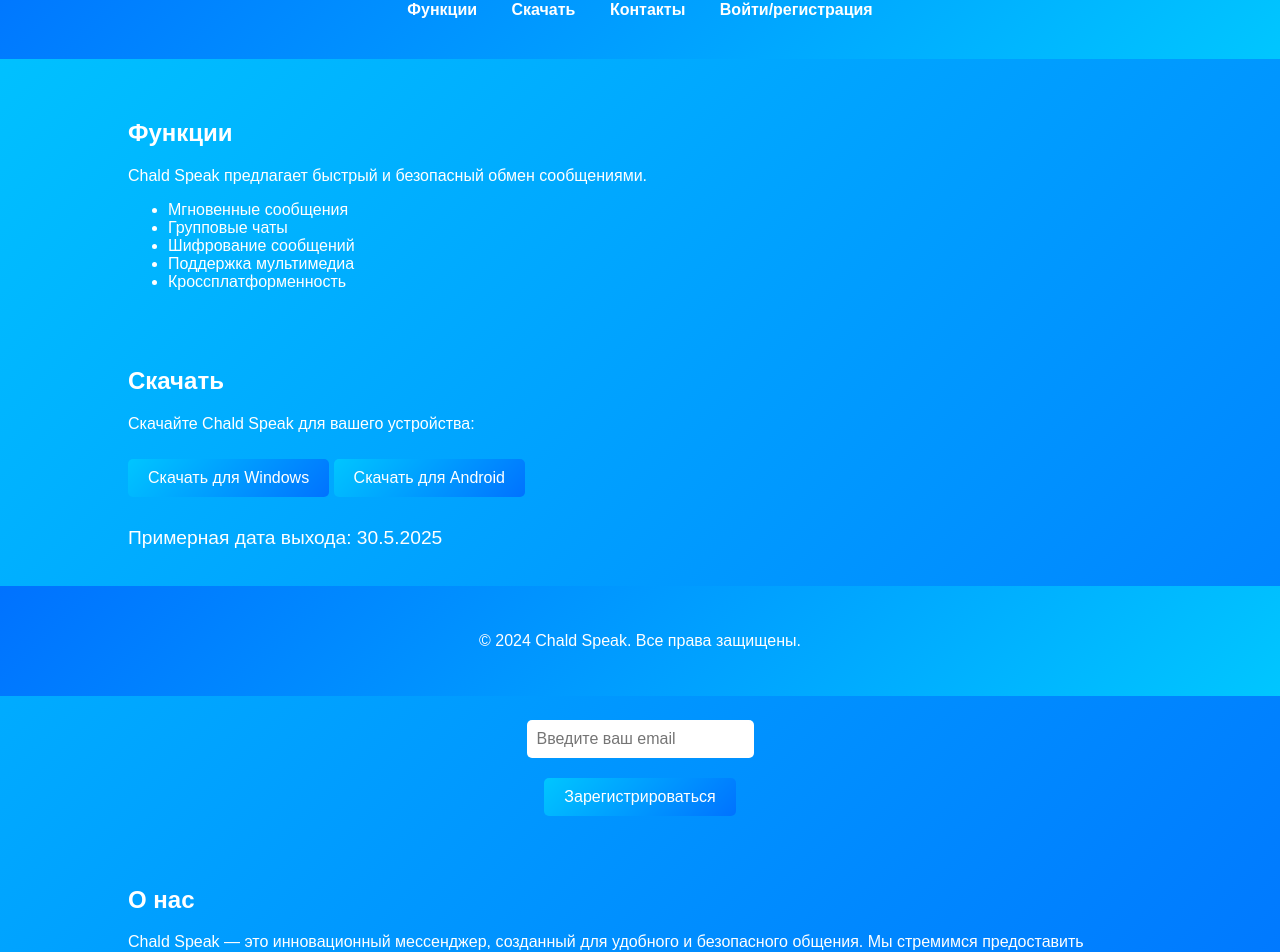
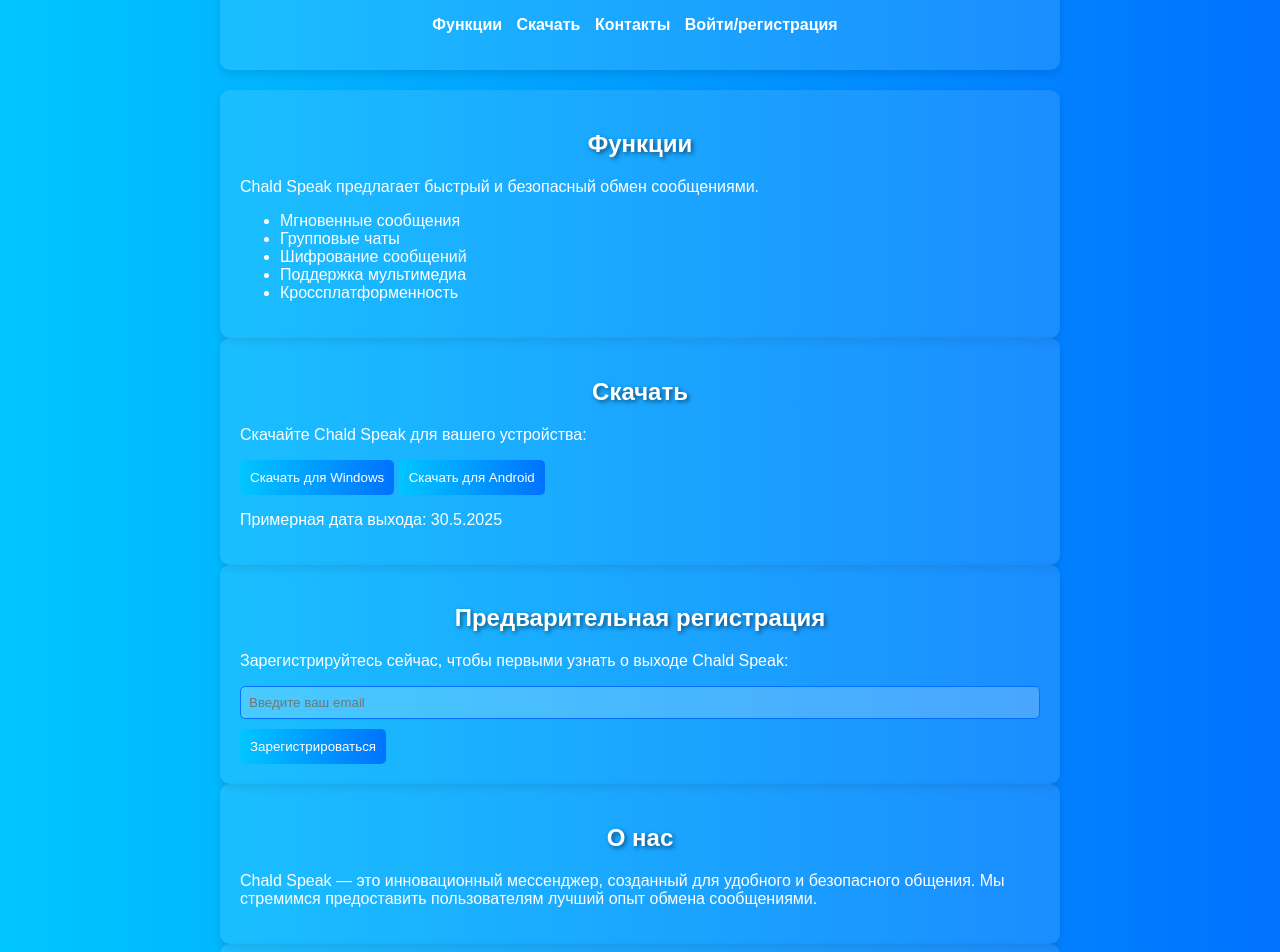
Before and after one commit to ttserafim1/ChaldSpeak, a plain HTML site: page index.html in a window 1280 px wide. Shown: the part 104-1056 px from the top of the page. Drawn offline with Linux system fonts and the light colour scheme; a script that the page names is missing.

Commit message:
Update styles.css

```diff
--- a/styles.css
+++ b/styles.css
@@ -1,119 +1,92 @@
 body {
-font-family: 'Arial', sans-serif;
+font-family: Arial, sans-serif;
 margin: 0;
-padding: 0;
-background: linear-gradient(135deg, #00c6ff, #0072ff);
-color: #FFF;
+padding: 20px;
+background: linear-gradient(to right, #00c6ff, #0072ff);
+color: white;
+overflow: hidden; /* Скрыть прокрутку */
 }
 
 .container {
-width: 80%;
+max-width: 800px;
 margin: 0 auto;
 padding: 20px;
+background: rgba(255, 255, 255, 0.1);
+border-radius: 10px;
+box-shadow: 0 4px 8px rgba(0, 0, 0, 0.1);
 }
 
-header {
-background: linear-gradient(135deg, #0072ff, #00c6ff);
-padding: 20px 0;
+header, footer {
 text-align: center;
-}
-
-header h1 {
-margin: 0;
-font-size: 2.5em;
+margin-bottom: 20px;
 }
 
 nav ul {
 list-style: none;
 padding: 0;
-margin: 20px 0 0;
 }
 
 nav ul li {
 display: inline;
-margin: 0 15px;
+margin-right: 10px;
 }
 
 nav ul li a {
-color: #FFF;
+color: white;
 text-decoration: none;
 font-weight: bold;
 }
 
-main {
-padding: 20px 0;
-}
-
-section {
-margin-bottom: 40px;
-}
-
 button {
-background: linear-gradient(135deg, #00c6ff, #0072ff);
+padding: 10px;
+background: linear-gradient(to right, #00c6ff, #0072ff);
 color: white;
 border: none;
-padding: 10px 20px;
 cursor: pointer;
-font-size: 16px;
-margin: 10px 0;
 border-radius: 5px;
 transition: background 0.3s ease;
 }
 
 button:hover {
-background: linear-gradient(135deg, #0072ff, #00c6ff);
+background: linear-gradient(to right, #0072ff, #00c6ff);
 }
 
-footer {
-background: linear-gradient(135deg, #0072ff, #00c6ff);
-color: white;
+h2 {
 text-align: center;
-padding: 10px 0;
-position: fixed;
-width: 100%;
-bottom: 0;
+text-shadow: 2px 2px 4px rgba(0, 0, 0, 0.5);
 }
 
-a {
-color: #FFF;
-text-decoration: none;
+input {
+margin-bottom: 10px;
+padding: 8px;
+width: 100%;
+box-sizing: border-box;
+border: 1px solid #0072ff;
+border-radius: 5px;
+background: rgba(255, 255, 255, 0.2);
+color: white;
 }
 
-a:hover {
-text-decoration: underline;
+input:focus {
+border-color: #00c6ff;
+outline: none;
+box-shadow: 0 0 5px rgba(0, 198, 255, 0.5);
 }
 
-.release-date {
-font-size: 1.2em;
-color: #FFF;
-margin-top: 20px;
+/* Стили для фиолетового следа */
+.trail {
+position: absolute;
+width: 10px;
+height: 10px;
+background: purple;
+border-radius: 50%;
+pointer-events: none;
+animation: fadeOut 1s forwards;
 }
 
-form {
-display: flex;
-flex-direction: column;
-align-items: center;
+@keyframes fadeOut {
+to {
+opacity: 0;
+transform: scale(2);
 }
-
-input[type="email"], input[type="text"], input[type="password"] {
-padding: 10px;
-margin: 10px 0;
-border: none;
-border-radius: 5px;
-font-size: 16px;
 }
-
-form button {
-background: linear-gradient(135deg, #00c6ff, #0072ff);
-color: white;
-border: none;
-padding: 10px 20px;
-cursor: pointer;
-font-size: 16px;
-border-radius: 5px;
-transition: background 0.3s ease;
-}
-
-form button:hover {
-background: linear-gradient(135deg, #0072ff, #00c6ff);
-}
```
